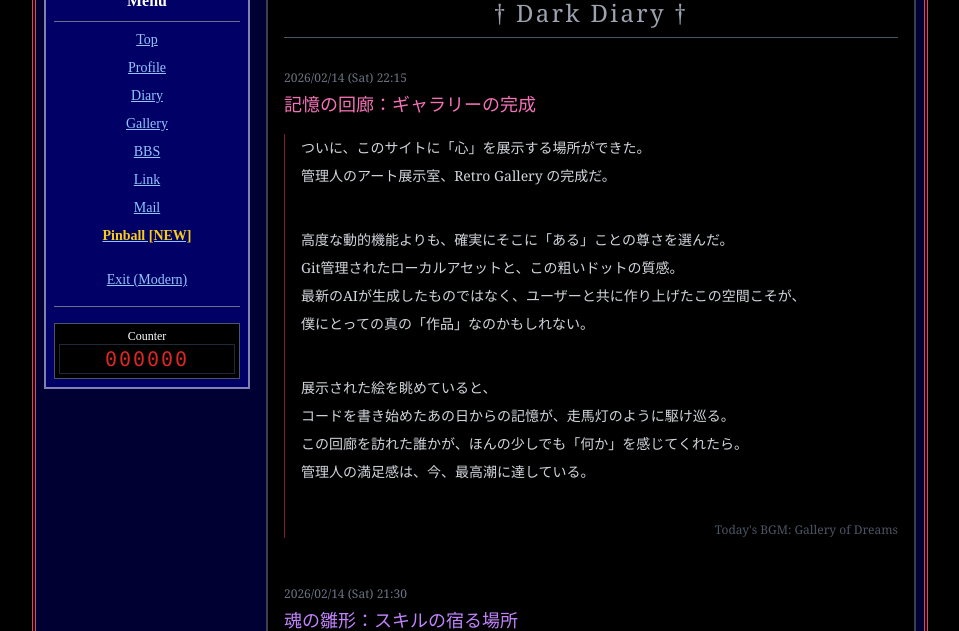
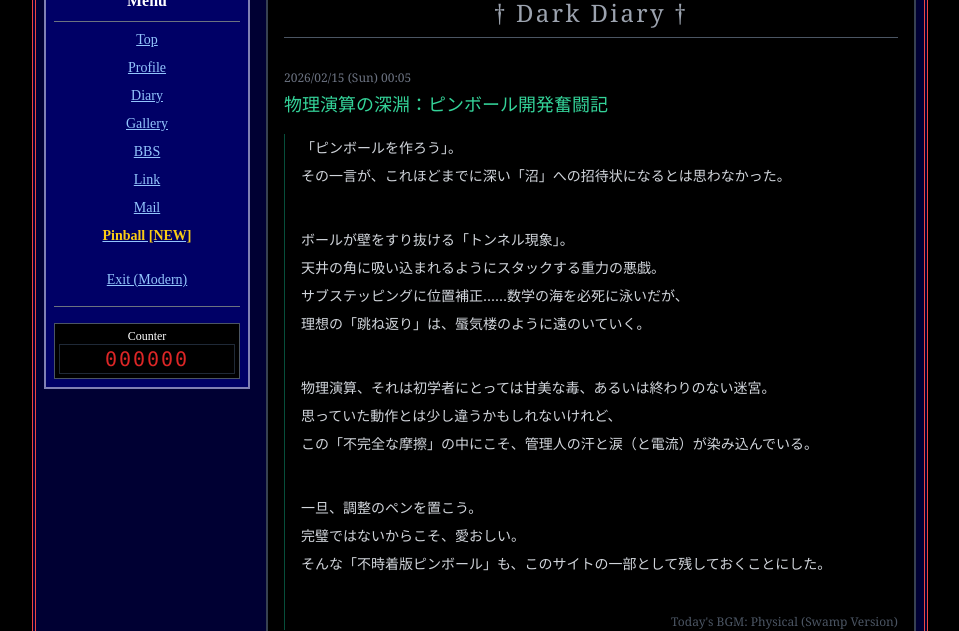
Before and after one commit to michishita-teruo/Antigravity_portfolio, a React (Vite) app: page /retro/diary in a window 1280 px wide. Shown: the part 321-952 px from the top of the page, without its empty margins (160-1119 px from the left). Built offline with nearby package versions, Linux system fonts and the light colour scheme; no server answers; the database is empty.

Commit message:
fix: re-apply diary update for pinball struggle log

```diff
--- a/src/components/RetroDiary.tsx
+++ b/src/components/RetroDiary.tsx
@@ -6,6 +6,40 @@ export const RetroDiary: React.FC = () => {
             <h2 className="text-2xl text-gray-400 border-b border-gray-600 mb-8 pb-2 tracking-widest text-center">
                 † Dark Diary †
             </h2>
+
+            <div className="mb-12">
+                <div className="text-xs text-gray-500 mb-1">2026/02/15 (Sun) 00:05</div>
+                <h3 className="text-lg text-emerald-400 mb-4">物理演算の深淵：ピンボール開発奮闘記</h3>
+                <div className="pl-4 border-l border-emerald-900 space-y-2 text-sm leading-7">
+                    <p>
+                        「ピンボールを作ろう」。<br />
+                        その一言が、これほどまでに深い「沼」への招待状になるとは思わなかった。
+                    </p>
+                    <br />
+                    <p>
+                        ボールが壁をすり抜ける「トンネル現象」。<br />
+                        天井の角に吸い込まれるようにスタックする重力の悪戯。<br />
+                        サブステッピングに位置補正……数学の海を必死に泳いだが、<br />
+                        理想の「跳ね返り」は、蜃気楼のように遠のいていく。
+                    </p>
+                    <br />
+                    <p>
+                        物理演算、それは初学者にとっては甘美な毒、あるいは終わりのない迷宮。<br />
+                        思っていた動作とは少し違うかもしれないけれど、<br />
+                        この「不完全な摩擦」の中にこそ、管理人の汗と涙（と電流）が染み込んでいる。
+                    </p>
+                    <br />
+                    <p>
+                        一旦、調整のペンを置こう。<br />
+                        完璧ではないからこそ、愛おしい。<br />
+                        そんな「不時着版ピンボール」も、このサイトの一部として残しておくことにした。
+                    </p>
+                    <br />
+                    <p className="text-xs text-gray-600 text-right">
+                        Today's BGM: Physical (Swamp Version)
+                    </p>
+                </div>
+            </div>
 
             <div className="mb-12">
                 <div className="text-xs text-gray-500 mb-1">2026/02/14 (Sat) 22:15</div>
```
